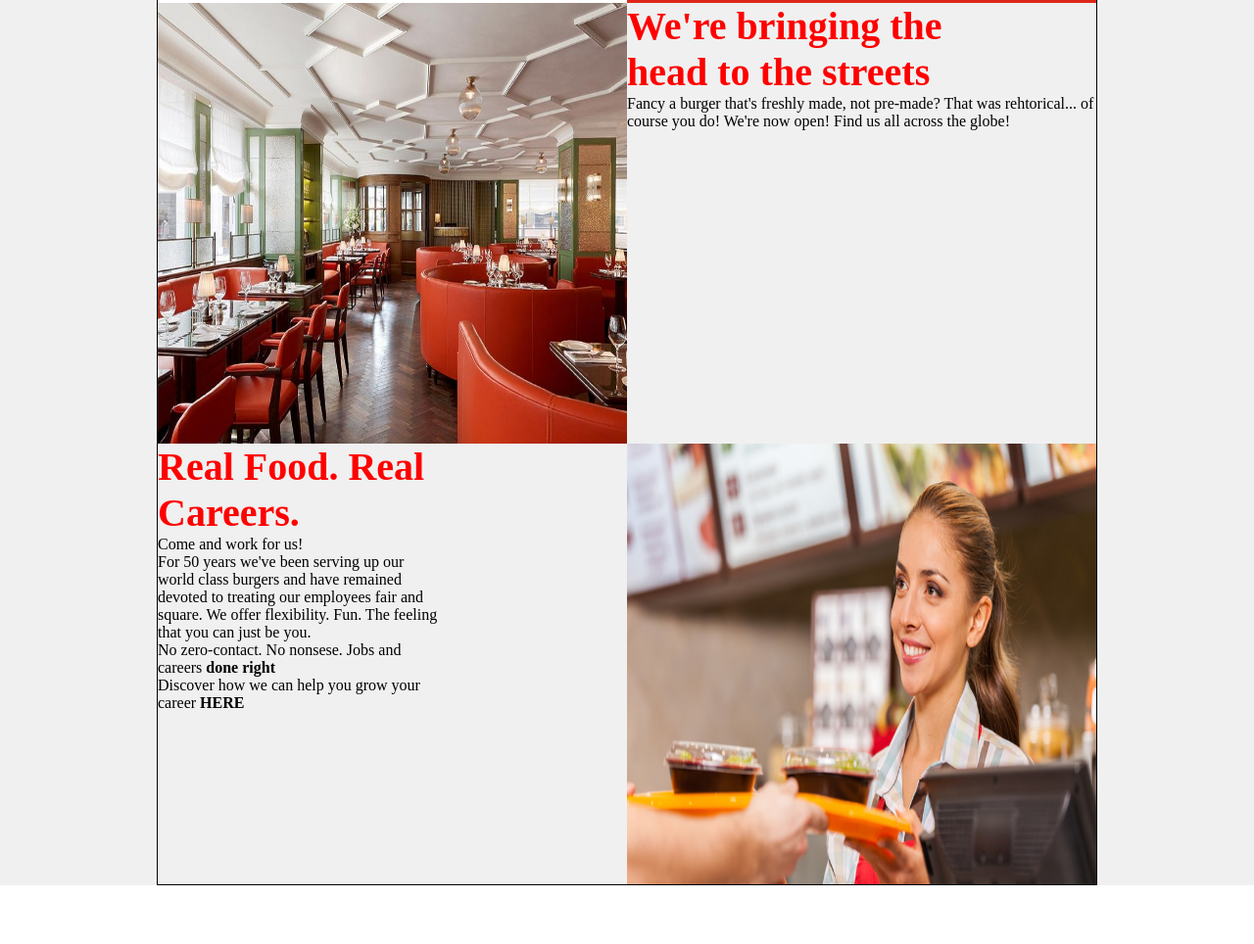
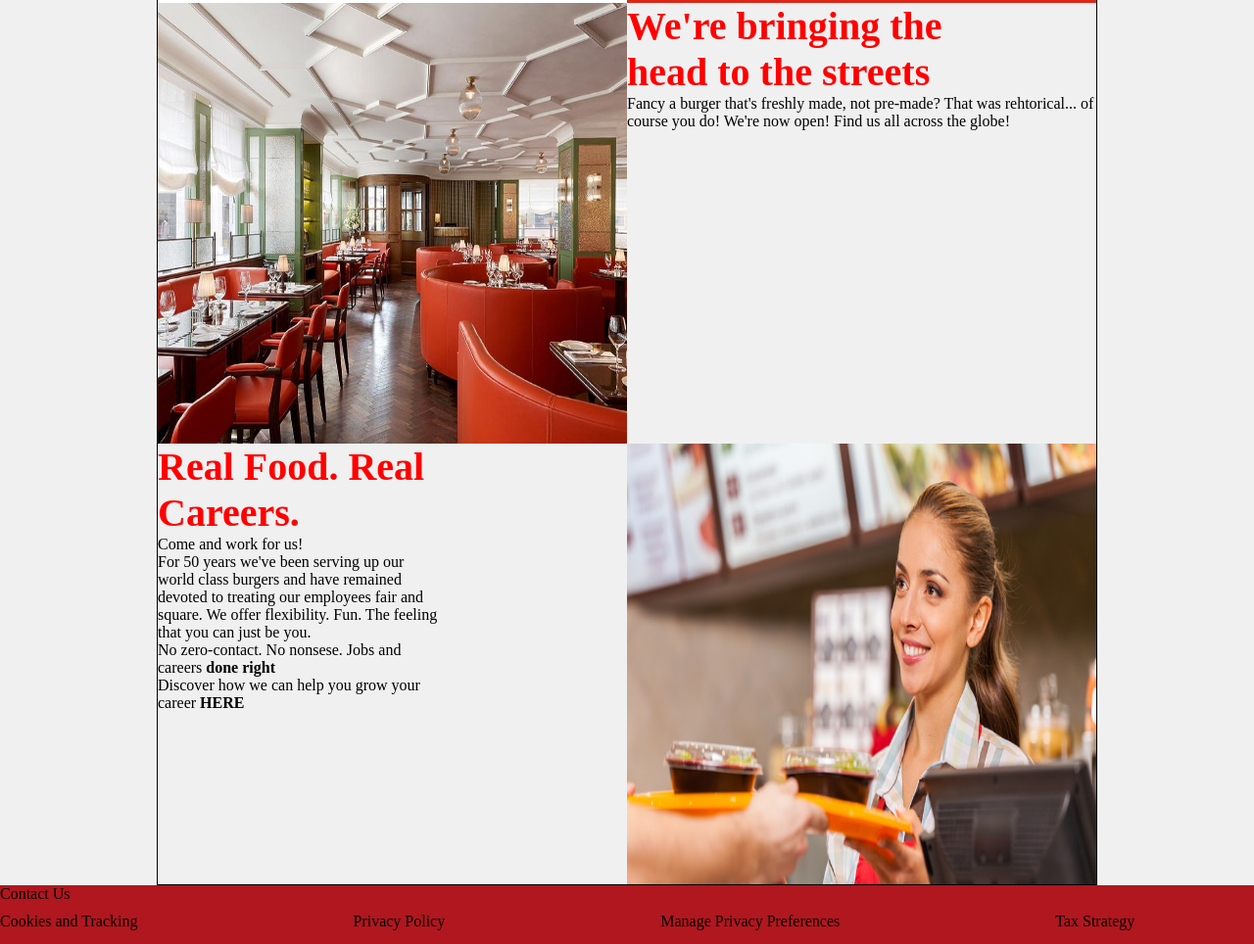
Before and after one commit to HBishop123/restaurant_page_js, a website built with webpack: page dist/index.html in a window 1280 px wide. Shown: the part 982-1946 px from the top of the page at 98% size. Before the commit the page ends 1889 px from the top, so only its background shows below. Built offline with nearby package versions, Linux system fonts and the light colour scheme; files whose address does not match are found by name.

Commit message:
added footer, formatted css

```diff
--- a/src/styles.css
+++ b/src/styles.css
@@ -92,7 +92,7 @@ main {
   width: 60%;
 }
 
-.item-list-container{
+.item-list-container {
   grid-column: 1 / 3;
   display: flex;
   flex-direction: row;
@@ -101,23 +101,23 @@ main {
   justify-content: space-around;
 }
 
-.food-container{
+.food-container {
   display: flex;
   flex-direction: column;
   align-items: center;
   justify-content: center;
 }
 
-.food-option{
+.food-option {
   width: 80px;
   height: 80px;
 }
 
-#beverage{
+#beverage {
   width: 100px;
 }
 
-.text-one{
+.text-one {
   height: 100%;
   width: 100%;
   grid-column: 1 / 2;
@@ -125,15 +125,30 @@ main {
   background-color: white;
 }
 
-.image-one{
+.image-one {
   height: 100%;
   width: 100%;
-  grid-column: 2 / 3 ;
+  grid-column: 2 / 3;
   grid-row: 3 / 4;
   background-color: white;
 }
 
-.lower-images{
+.lower-images {
   width: 100%;
   height: 450px;
 }
+
+footer {
+  height: 60px;
+  background-color: #b0171f;
+}
+
+#contact {
+  padding-bottom: 10px;
+}
+ul {
+  display: flex;
+  flex-direction: row;
+  gap: 220px;
+  list-style: none;
+}
```
Also changed, not shown: dist/index.html. Lines whose indentation alone changed are shown as unchanged.
